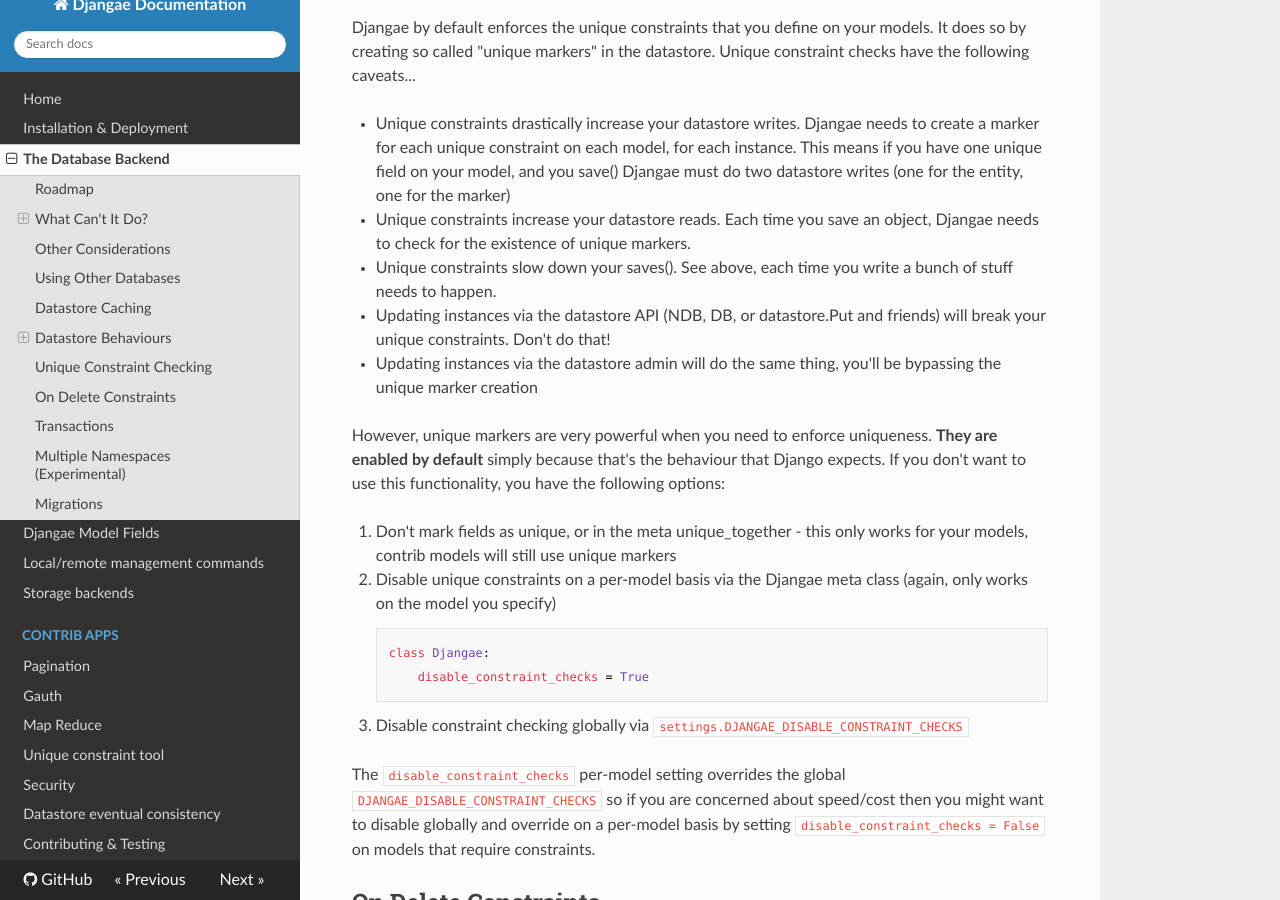
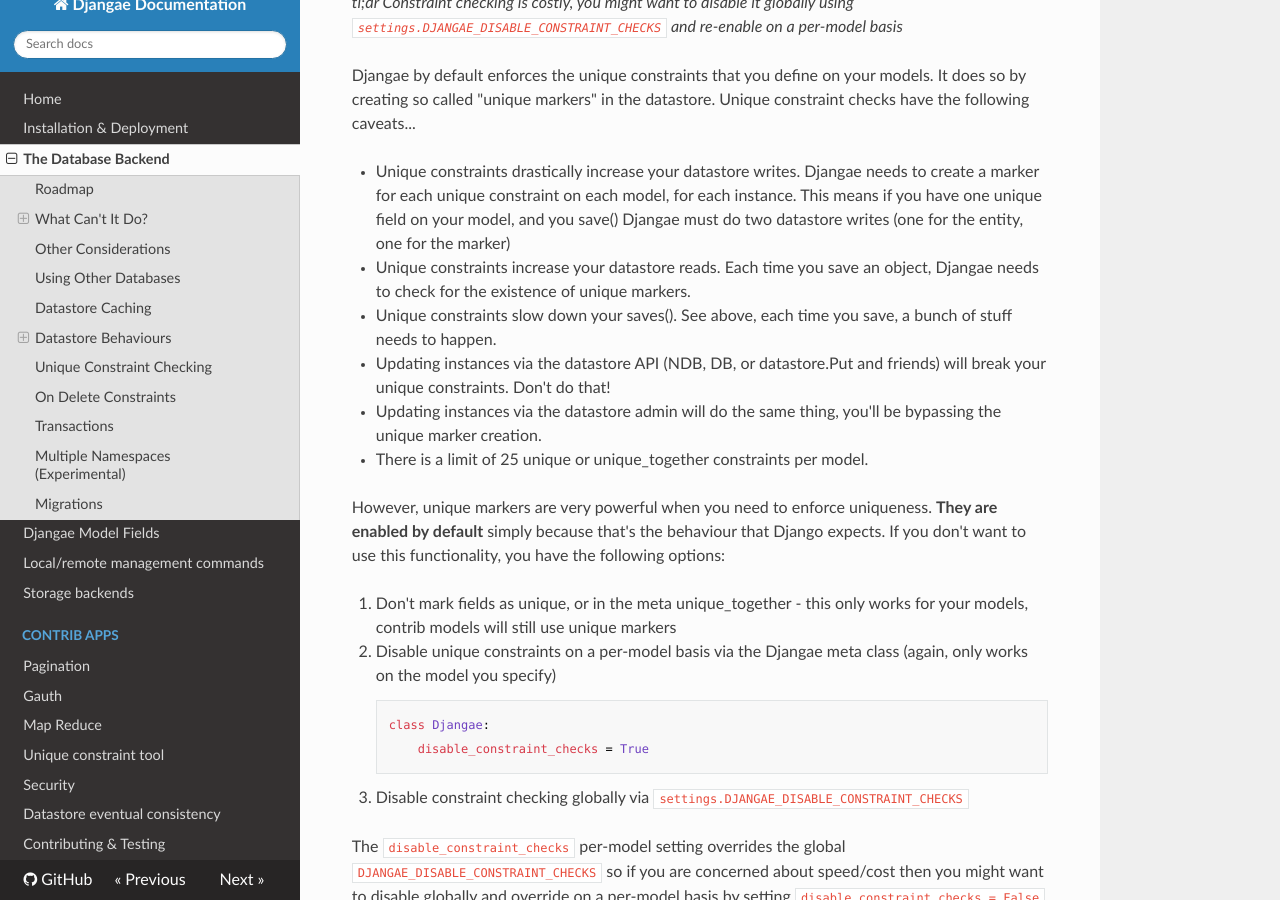
Before and after one commit to wittfabian/djangae, an MkDocs documentation site: the page built from docs/db_backend.md, in a window 1280 px wide and 900 px high, scrolled down 5992 px. Built offline with MkDocs 1.6.1, drawn with Linux system fonts in a browser that asks for light colours; nearby versions of some CDN libraries; old or Windows-style settings are respelled for this version of MkDocs; some of the changed text lies outside the part shown.

Commit message:
Improving unique constraints docs.

```diff
--- a/docs/db_backend.md
+++ b/docs/db_backend.md
@@ -49,6 +49,7 @@
  - `ManyToManyField` will not work reliably/efficiently - use `RelatedSetField` or `RelatedListField` instead
  - Transactions.  The Datastore has transactions, but they are not "normal" transactions in the SQL sense. [Transactions
   should be done using djangae.db.transactional.atomic](db_backend.md#transactions).
+- If unique constraints are enabled, then you are limited to a maximum of 25 unique or unique_together constraints per model (see [Unique Constraint Checking](#unique-constraint-checking)).
 
 There are probably more but the list changes regularly as we improve the datastore backend. If you find another limitation not
 mentioned above please consider sending a documentation PR.
@@ -199,9 +200,10 @@
  - Unique constraints drastically increase your datastore writes. Djangae needs to create a marker for each unique constraint on each model, for each instance. This means if you have
    one unique field on your model, and you save() Djangae must do two datastore writes (one for the entity, one for the marker)
  - Unique constraints increase your datastore reads. Each time you save an object, Djangae needs to check for the existence of unique markers.
- - Unique constraints slow down your saves(). See above, each time you write a bunch of stuff needs to happen.
+ - Unique constraints slow down your saves(). See above, each time you save, a bunch of stuff needs to happen.
  - Updating instances via the datastore API (NDB, DB, or datastore.Put and friends) will break your unique constraints. Don't do that!
- - Updating instances via the datastore admin will do the same thing, you'll be bypassing the unique marker creation
+ - Updating instances via the datastore admin will do the same thing, you'll be bypassing the unique marker creation.
+ - There is a limit of 25 unique or unique_together constraints per model.
 
 However, unique markers are very powerful when you need to enforce uniqueness. **They are enabled by default** simply because that's the behaviour that Django expects. If you don't want to
 use this functionality, you have the following options:
```
